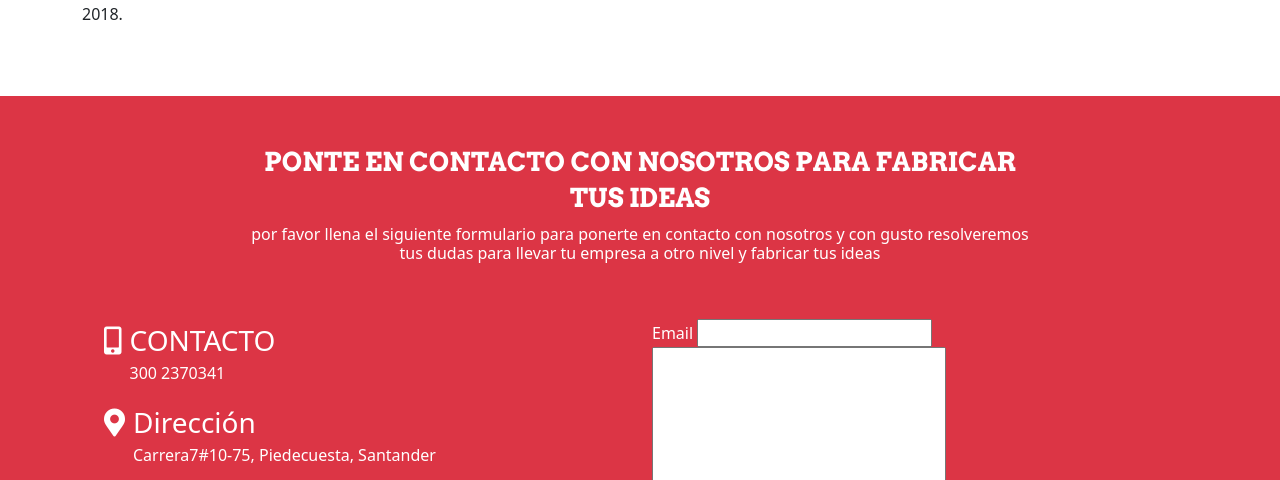
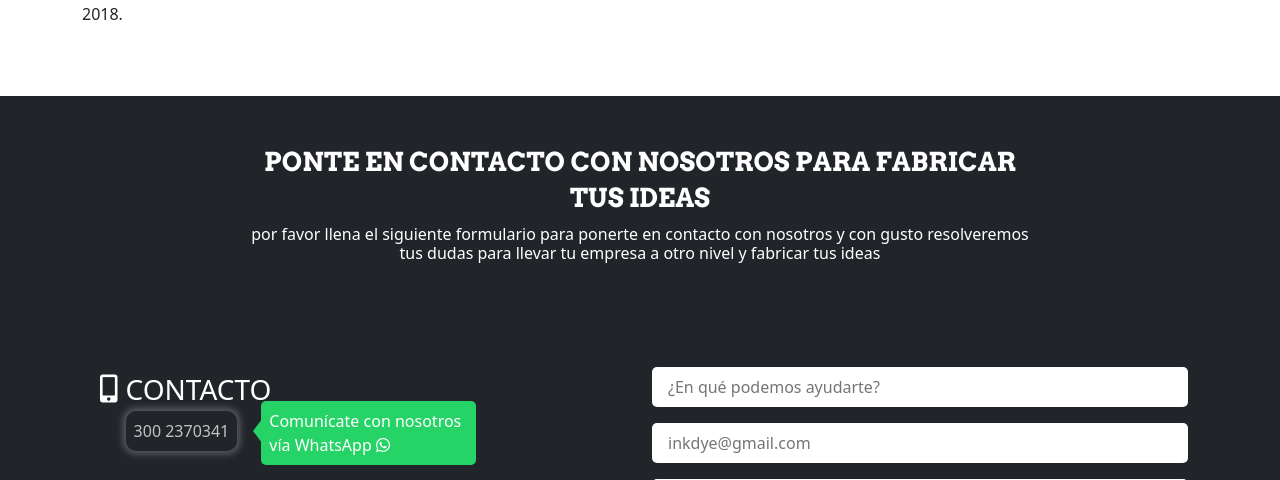
Before and after one commit to lac617a/ink-web, a Django app: page / in a window 1280 px wide. Shown: the part 1856-2336 px from the top of the page. Run offline with Django 3.2, Linux system fonts and the light colour scheme.

Commit message:
vamos por el form

```diff
--- a/core/views.py
+++ b/core/views.py
@@ -1,26 +1,18 @@
-from django.shortcuts import render
+from django.shortcuts import render, redirect
 from django.conf import settings
-from django.core.mail import EmailMultiAlternatives
-from django.template.loader import get_template
+from django.core.mail import message, send_mail
 
 # Create your views here.
-def send_email(mail,content):
-    context = {'mail':mail,'content':content}
-    template = get_template('send_correo.html')
-    content_template = template.render(context)
-    email = EmailMultiAlternatives(
-        "Un correo de prueba",
-        "INK DYE soluciones integrales",
-        settings.EMAIL_HOST_USER,
-        [mail]
-    )
-    email.attach_alternative(content_template,'text/html')
-    email.send()
 
 def windowMain(request):
     if request.method == 'POST':
+        subject = request.POST.get('subject')
         mail = request.POST.get('mail')
-        content = request.POST.get('content')
+        message = request.POST.get('content') + f' |Remitente {mail}'
+        gmail = settings.EMAIL_HOST_USER
+        email_from = gmail
 
-        send_email(mail,content)
+        recipent_list = [gmail]
+        send_mail(subject,message,email_from,recipent_list)
+        return redirect('/')
     return render(request,'home.html')
--- a/static/css/body.css
+++ b/static/css/body.css
@@ -22,7 +22,7 @@
   margin-bottom: 25px;
   border-bottom: 2px solid rgb(30, 178, 247);
 }
-.textbox-description p {color: #c2c2c2 !important;}
+.textbox-description p {color: #114 !important;}
 .textbox:hover{
   box-shadow: 0 0 0 -1px rgba(0,0,0,.1);
   transform: scale(.9);
@@ -54,6 +54,7 @@
   line-height: 1.4em;
 }
 #footer-info {
+  background-color: #111;
   font-size: 10px;
   color: #666;
   padding: 1rem;
@@ -67,9 +68,139 @@
   color: #6665;
   text-decoration: underline !important;
 }
-.font-larger{
-  font-size: 28px;
+.font-larger{font-size: 28px;}
+
+/*
+=========================================
+            Component Form
+=========================================
+*/
+.wrapper_plugins{
+  display: flex;
+  align-items: center;
 }
+.whatsapp_custom{
+  position: relative;
+  display: inline-block;
+  animation-name: box-shadow;
+  animation-fill-mode: forwards;
+  animation-iteration-count: infinite;
+  animation-duration: 1s;
+  transition: all linear .2s;
+  z-index: 1;
+  border-radius: 10px;
+  padding: .5rem;
+  /* box-shadow: 0 0 10px -1px rgb(0,0,0,.3); */
+}
+.what_wrapper{position: relative;display: flex;}
+.what_wrapper a{
+  position: relative;
+  z-index: 2;
+  margin-left: 2.1rem;
+  color: #c2c2c2;
+  text-decoration: none;
+}
+.inf-whatsapp{
+  position: relative;
+  display: block;
+  bottom: 10px;
+  /* border: 1px solid red; */
+  width: 40%;
+  padding: .5rem;
+  margin-left: 1.5rem;
+  background-color: #25D366;
+  border-radius: 5px;
+}
+.inf-whatsapp::before{
+  content: "";
+  position: absolute;
+  top: 10px;
+  left: -28px;
+  border-top: 20px transparent solid ;
+  border-right: 15px #25D366 solid ;
+  border-bottom: 20px transparent solid ;
+  border-left: 20px transparent solid ;
+}
+/* HOVER */
+.what_wrapper a:hover{color: #111;}
+.whatsapp_custom:hover{transform: scale(1.1);}
+.whatsapp_custom:hover .inf-whatsapp{display: block;}
+/*
+=========================================
+            Formulario
+=========================================
+*/
+.bg-custom form{
+  text-align: center;
+  width: 100%;
+}
+.bg-custom form input,textarea{
+  width: 100%;
+  border-radius: 5px;
+  border: none;
+  outline: none;
+  margin-bottom: 1rem;
+  padding: .5rem;
+  padding-left: 1rem;
+}
+.wrapper-btn {
+  margin-top: 1rem;
+	background-color: transparent;
+	transition: linear 0.2s all;
+}
+.container-button button {
+  position: relative;
+	display: inline-flex;
+  box-shadow: 0 0 10px -1px rgba(0 0 0 / 0.5);
+  border-radius: 5px;
+	border: none;
+  width: auto;
+  align-items: center;
+  font-family: Verdana, Geneva, Tahoma, sans-serif;
+  font-weight: 600;
+	cursor: pointer;
+	background-color: rgba(90, 197, 90, 0.933);
+	padding-left: 2rem;
+	text-shadow: 0 0 5px #eee3;
+	transition: linear .2s all;
+}
+.container-button span {padding-right: 1rem;}
+.container-font {
+	display: inline-flex;
+	position: relative;
+	color: #eee;
+	overflow: hidden;
+  border-top-right-radius: 5px;
+  border-bottom-right-radius: 5px;
+	width: 70px;
+	height: 40px;
+	text-align: center;
+	justify-content: center;
+	align-items: center;
+	font-size: 20px;
+	background-color: rgba(49, 136, 49, 0.933);
+}
+.container-font i {
+	margin: auto 1rem;
+	transform: translateX(-30px);
+	transition: linear .2s transform;
+}
+
+.wrapper:hover {box-shadow: 0 0 10px 1px rgba(0 0 0 / 0.5);}
+
+/* HOVER */
+.bg-custom form input:focus,textarea:focus{
+
+  box-shadow: 0 0 10px -1px rgba(30, 178, 247,.5);
+}
+.container-button button:hover i {transform: translateX(25px);}
+.container-button button:hover {text-shadow: 0 0 5px #333;color: #eee;}
+
+/*
+=========================================
+              RESPONSIVE
+=========================================
+*/
 @media only screen and (max-width:768px){
   .about-header .title {font-size: calc(1.36364vw + 25.63636px);}
   .carousel-item.hvh{height: 80vh !important;}
@@ -99,3 +230,14 @@
   .paddingb-5{padding-bottom: 3rem !important;}
   .carousel-item.hvh{height: 100vh !important;}
 }
+
+/*
+=========================================
+              KEYFRAMES
+=========================================
+*/
+@keyframes box-shadow{
+  0%{box-shadow: 0 0 1px -1px rgb(255,255,255,.1);}
+  50%{box-shadow: 0 0 10px 5px rgb(255,255,255,.3);}
+  100%{box-shadow: 0 0 1px -1px rgb(255,255,255,.1);}
+}
--- a/static/css/header.css
+++ b/static/css/header.css
@@ -102,6 +102,7 @@
 =========================================
 */
 @media only screen and (max-width:768px){
+  .wrapper-header .header-logo .logo img{margin-top: .4rem;}
   .navbar-custom{
     position: fixed;
     z-index: 100;
@@ -154,6 +155,7 @@
 }
 /*! STOP */
 @media only screen and (min-width:769px){
+  .wrapper-header .header-logo .logo img{margin-top: .9rem;}
   .navbar-custom .nav-custom{
     display: flex;
     padding: 1.5rem !important;
--- a/template/components/body/section-center.html
+++ b/template/components/body/section-center.html
@@ -1,11 +1,11 @@
 {%load static%}
-<div class="container">
+<div class="container" id="help">
   <div class="textbox-group">
     <div class="row">
       <div class="col-md-4 col-lg-4">
         <!-- textbox -->
         <div class="textbox">
-          <a href="#">
+          <a href="#contact">
             <div class="textbox-img">
               <img src="{%static 'img/gamer-fondo.jpg'%}" alt="">
             </div>
@@ -56,7 +56,7 @@
     </div>
   </div>
 </div>
-<div class="container">
+<div class="container" id="about">
   <div class="row">
     <div class="col-lg-6">
       <div class="about-header md-text-left">
--- a/template/components/body/section-last.html
+++ b/template/components/body/section-last.html
@@ -1,4 +1,4 @@
-<div class="container-fluid bg-danger pt-5 pb-5 text-white" style="padding: 0 1rem;">
+<div style='background-color: #212529;' class="container-fluid pt-5 pb-5 text-white" id="contact" style="padding: 0 1rem;">
   <div class="row">
     <div class="col-lg-12 text-center contact-padding">
       <h2 class="contact_text">ponte en contacto con nosotros para fabricar tus ideas</h2>
@@ -6,30 +6,77 @@
     </div>
   </div>
   <div class="row padding-custom">
-    <div class="col-lg-6">
-      <div class="col-lg-12 d-flex">
-        <i class="fas fa-mobile-alt font-larger" style="padding: .5rem;"></i>
-        <span>
-          <span class="font-larger">CONTACTO</span>
-          <p>300 2370341</p>
-        </span>
+    <div class="col-lg-6 pt-5">
+      <div class="col-lg-12">
+        <div class="wrapper_plugins">
+          <i class="fas fa-mobile-alt font-larger" style="padding: .5rem;"></i>
+          <div class="log_wrapper">
+            <span class="font-larger">CONTACTO</span>
+          </div>
+        </div>
+        <div class="what_wrapper">
+          <a
+            target="_blank"
+            title="Espero que podamos ayudarte en todo lo necesario!!"
+            href="https://api.whatsapp.com/?text=hola amigo&send?phone=3002370341">
+            <p class="whatsapp_custom">300 2370341</p>
+          </a>
+          <div class="inf-whatsapp">
+            <span>Comunícate con nosotros vía WhatsApp</span>
+            <i class="fab fa-whatsapp"></i>
+          </div>
+        </div>
       </div>
       <div class="col-lg-12 d-flex">
         <i class="fas fa-map-marker-alt font-larger" style="padding: .5rem;"></i>
         <span>
           <span class="font-larger">Dirección</span>
           <p>Carrera7#10-75, Piedecuesta, Santander</p>
-          <iframe src="https://www.google.com/maps/embed?pb=!1m18!1m12!1m3!1d3960.2069686107075!2d-73.05197698522679!3d6.984883294954084!2m3!1f0!2f0!3f0!3m2!1i1024!2i768!4f13.1!3m3!1m2!1s0x8e6847bc4aedc11f%3A0x24db2d9621216949!2sINk%20DYN%20Soluciones%20Integrales!5e0!3m2!1ses-419!2sco!4v1622065719466!5m2!1ses-419!2sco" width="600" height="400" style="border:0; width: 100%;" allowfullscreen="" loading="lazy"></iframe>
+          <iframe
+            src="https://www.google.com/maps/embed?pb=!1m18!1m12!1m3!1d3960.2069686107075!2d-73.05197698522679!3d6.984883294954084!2m3!1f0!2f0!3f0!3m2!1i1024!2i768!4f13.1!3m3!1m2!1s0x8e6847bc4aedc11f%3A0x24db2d9621216949!2sINk%20DYN%20Soluciones%20Integrales!5e0!3m2!1ses-419!2sco!4v1622065719466!5m2!1ses-419!2sco"
+            width="600"
+            height="300"
+            style="border:0; border-radius: 10px; box-shadow: 0 0 10px -1px rgba(0,0,0, .5); width: 100%;"
+            allowfullscreen=""
+            loading="lazy"></iframe>
         </span>
       </div>
     </div>
-    <div class="col-lg-6">
+    <div class="col-lg-6 pt-5 bg-custom">
       <form action="/" method="POST">
         {%csrf_token%}
-        <label for="mail">Email</label>
-        <input type="email" name="mail" id="mail">
-        <textarea name="content" id="content" cols="30" rows="10"></textarea>
-        <button type="submit">Send</button>
+        <input
+          placeholder="¿En qué podemos ayudarte?"
+          type="text"
+          name="subject"
+        ><br>
+        <input
+          placeholder="inkdye@gmail.com"
+          name="mail"
+          type="email"
+          id="mail"
+          required
+        >
+        <textarea
+          placeholder="¡Coméntanos tus dudas, detalladamente Gracias!"
+          name="content"
+          id="content"
+          cols="30"
+          rows="10"
+          required
+          minlength="10"
+        ></textarea>
+        <div class="wrapper-btn">
+          <div class="container-button">
+            <button type="submit" title="Enviar">
+              <span>Enviar</span>
+              <div class="container-font">
+                <i class="far fa-arrow-alt-circle-right"></i>
+                <i class="fas fa-rocket"></i>
+              </div>
+            </button>
+          </div>
+        </div>
       </form>
     </div>
   </div>
--- a/template/components/footer/footer.html
+++ b/template/components/footer/footer.html
@@ -1,10 +1,10 @@
-<div id="footer-info" class="container-fluid bg-dark">
+<div id="footer-info" class="container-fluid">
   <div class="row text-center">
     <div class="col-lg-12">
       <div class="copyright">
-        <span><a href="/">© INk DYN Soluciones Integrales |</a></span>
-        <span><a href="/">© INk DYN Soluciones Integrales |</a></span>
-        <span><a href="/">© INk DYN Soluciones Integrales</a></span>
+        <span><a href="/">© INk DYN Soluciones Integrales</a> |</span>
+        <span><a href="/">Términos y condiciones</a> |</span>
+        <span><a href="#contact">Atencion al cliente</a></span>
       </div>
     </div>
   </div>
--- a/template/components/header/nav.html
+++ b/template/components/header/nav.html
@@ -9,7 +9,7 @@
       </a>
     </li>
     <li class="item-custom">
-      <a class="link-custom" href="#">
+      <a class="link-custom" href="#about">
         <div class="box-sidebar">
           <span>Sobre nosotros</span>
           <i class="fas fa-users"></i>
@@ -17,7 +17,7 @@
       </a>
     </li>
     <li class="item-custom">
-      <a class="link-custom" href="#">
+      <a class="link-custom" href="#contact">
         <div class="box-sidebar">
           <span>Contanto</span>
           <i class="fas fa-address-book"></i>
@@ -25,7 +25,7 @@
       </a>
     </li>
     <li class="item-custom">
-      <a class="link-custom" href="#">
+      <a class="link-custom" href="#help">
         <div class="box-sidebar">
           <span>Ayuda</span>
           <i class="fas fa-hands-helping"></i>
--- a/template/home.html
+++ b/template/home.html
@@ -1,6 +1,6 @@
 {%extends 'base.html'%}
 {% block content_main%}
-<article id="first">{%include 'components/body/section-first.html'%}</article>
-<article id="center">{%include 'components/body/section-center.html'%}</article>
-<article id="last">{%include 'components/body/section-last.html'%}</article>
+<article id="content-first">{%include 'components/body/section-first.html'%}</article>
+<article id="content-center">{%include 'components/body/section-center.html'%}</article>
+<article id="content-last">{%include 'components/body/section-last.html'%}</article>
 {% endblock %}
```
Also changed, not shown: static/img/bg-form.jpg (added).
